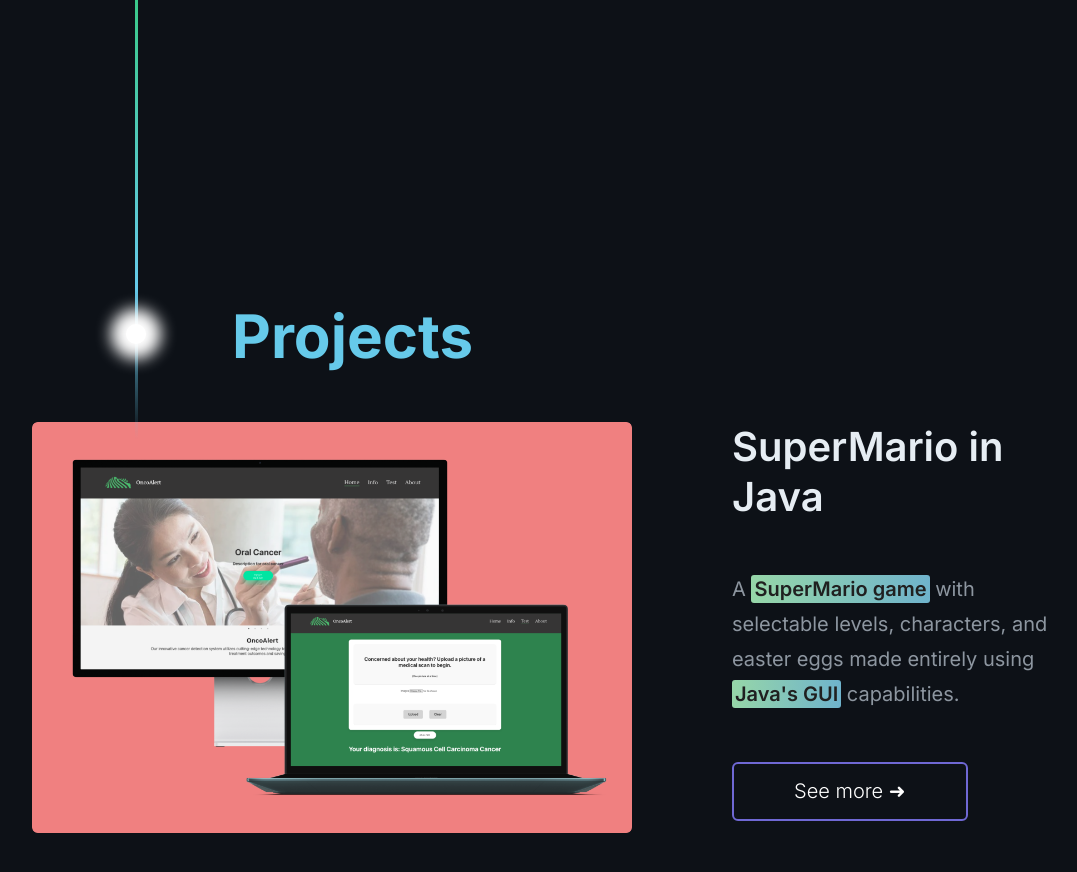
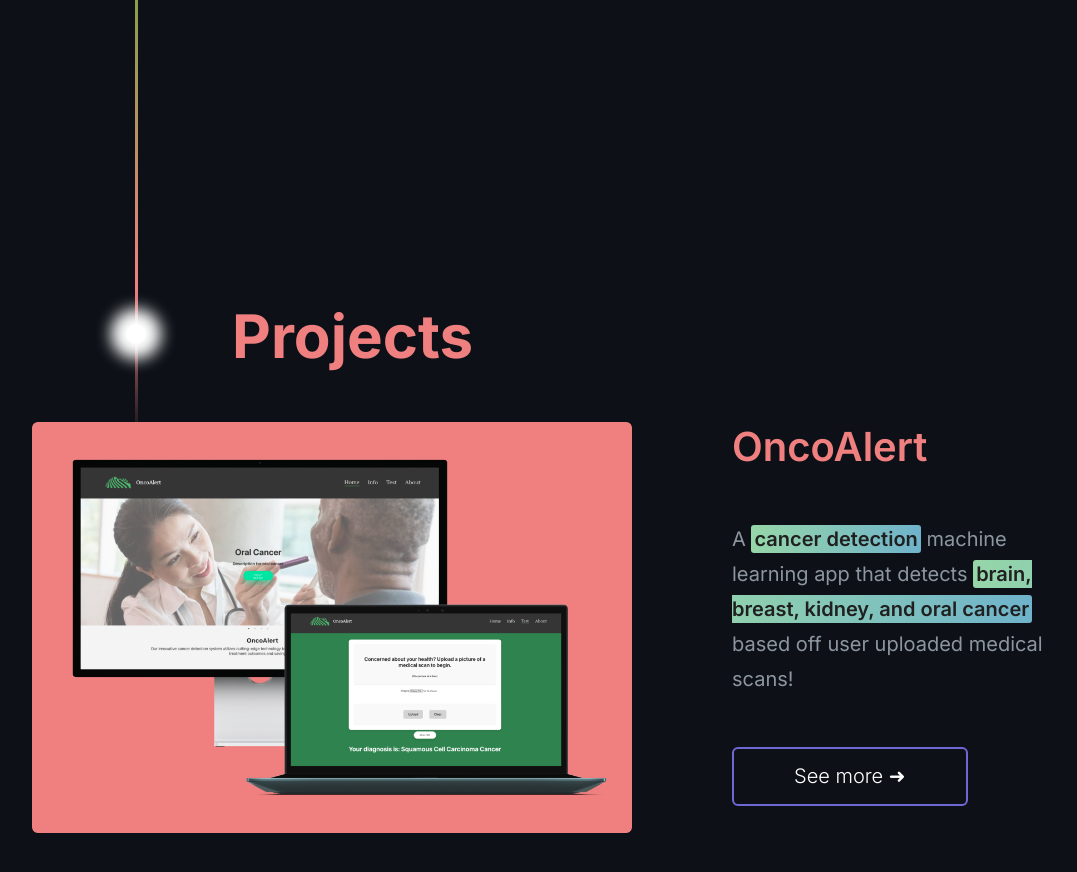
Before and after one commit to realstephendong/realstephendong.github.io, a plain HTML site: page index.html in a window 1280 px wide. Shown: the part 1764-2636 px from the top of the page, without its empty margins (74-1151 px from the left). Drawn offline with nearby package versions, Linux system fonts and the light colour scheme.

Commit message:
project addition

```diff
--- a/index.html
+++ b/index.html
@@ -79,9 +79,9 @@
             </a>
 
             <div class="project1textcontainer">
-              <h2>SuperMario in Java</h2>
+              <h2>OncoAlert</h2>
 
-              <p>A <span id="bold">SuperMario game</span> with selectable levels, characters, and easter eggs made entirely using <span id="bold">Java's GUI</span> capabilities.</p>
+              <p>A <span id="bold">cancer detection</span> machine learning app that detects <span id="bold">brain, breast, kidney, and oral cancer</span> based off user uploaded medical scans!</p>
 
               <a href="projects.html" class="glowbtn">See more <span class="arrow">➜</span></a>
             </div>
--- a/styles.css
+++ b/styles.css
@@ -203,7 +203,7 @@ body {
 
 .bar2 {
   width: 3px;
-  background: linear-gradient(#4A4499, #00C808, #66CAEA 90%, transparent);
+  background: linear-gradient(#4A4499, #00C808, lightcoral 90%, transparent);
   height: 188vh;
   margin-left: 17px;
   margin-top: 53px;
@@ -342,7 +342,7 @@ body {
 .projects h1 {
   font-weight: 700;
   font-size: 60px;
-  color: #66CAEA;
+  color: lightcoral;
 }
 
 .project1container {
@@ -362,7 +362,7 @@ body {
   line-height: 50px;
   font-size: 40px;
   font-weight: 600;
-  color: #E6EDF3;
+  color: lightcoral;
   margin-top: 50px;
   margin-bottom: 50px;
 }
```
